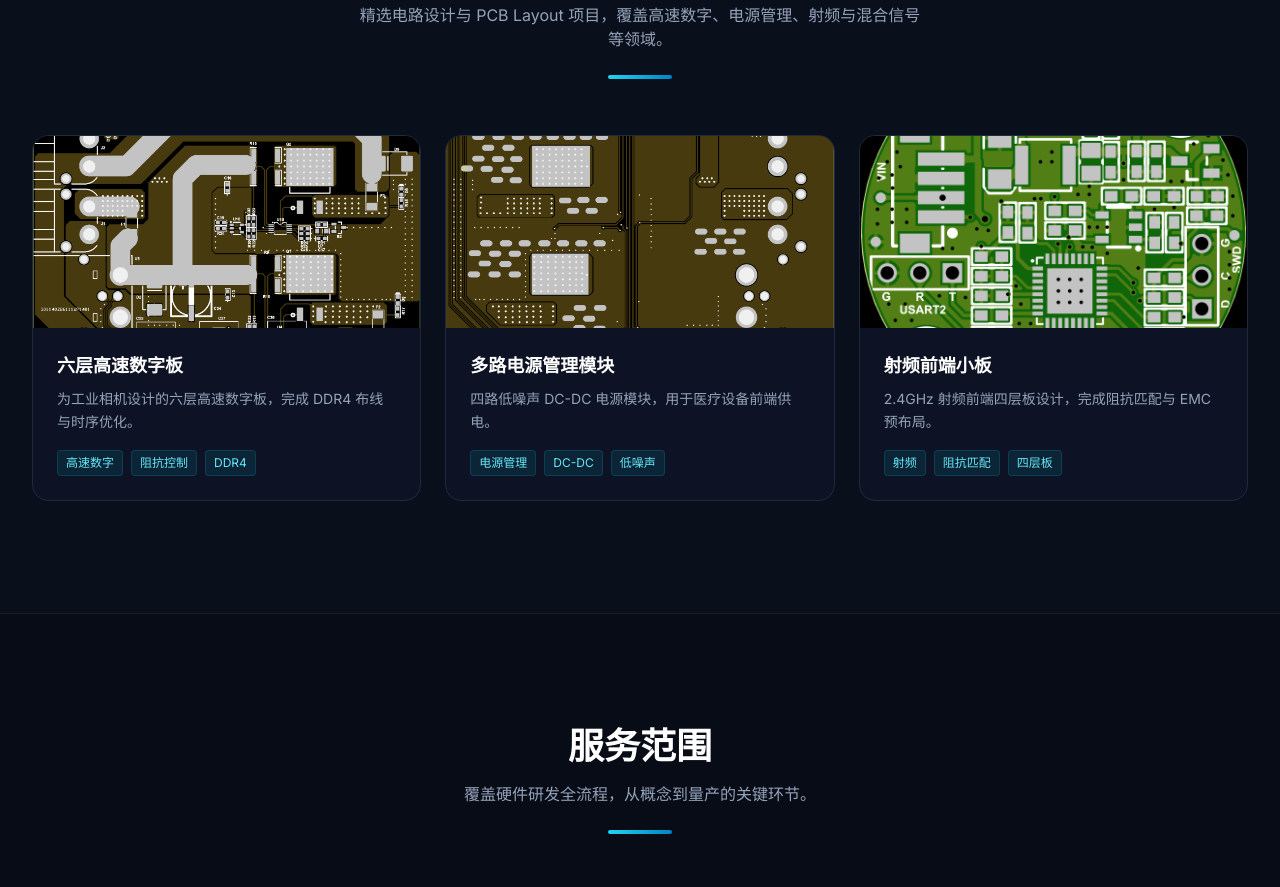
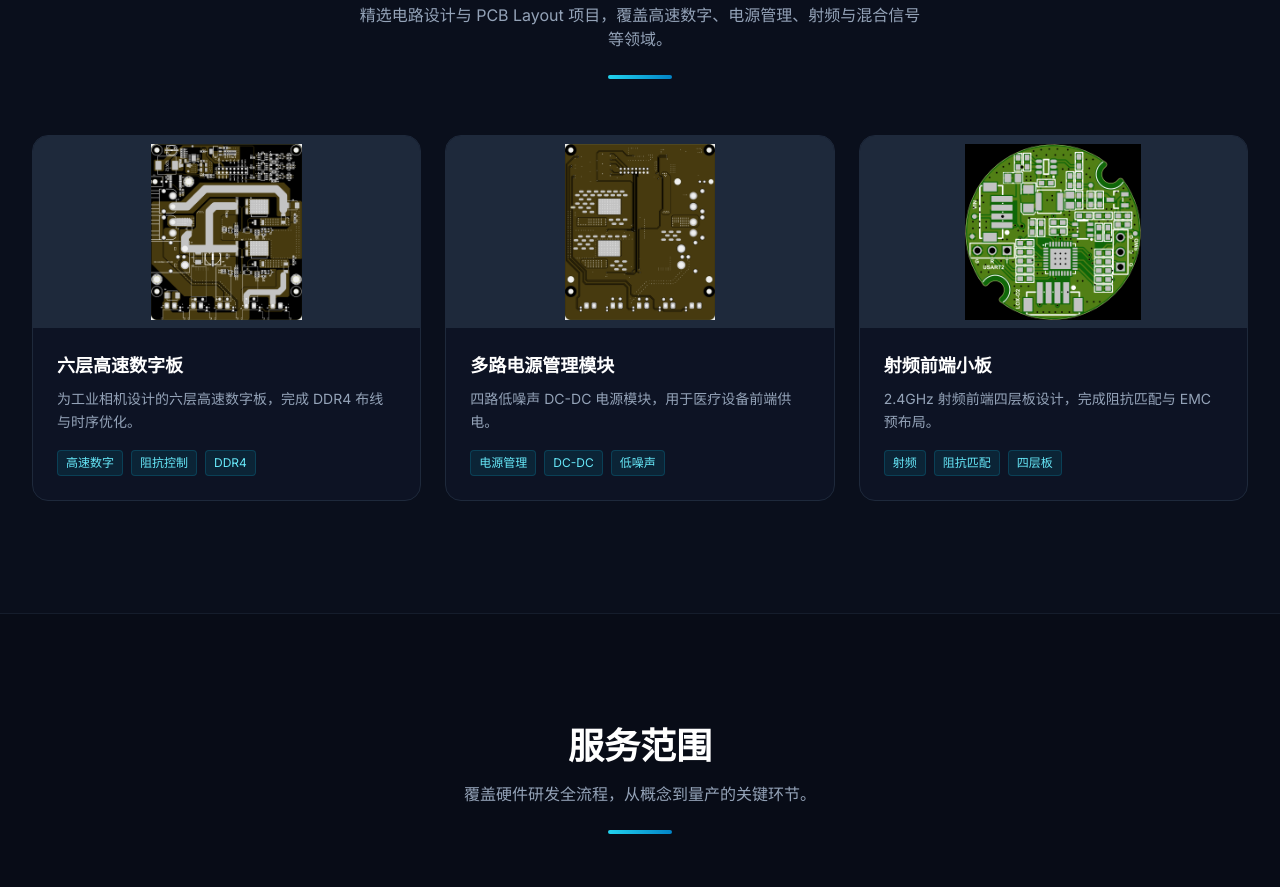
Before and after one commit to Vivianyebo/circuit-site, a plain HTML site: page index.html in a window 1280 px wide. Shown: the part 965-1852 px from the top of the page. Drawn offline with nearby package versions, Linux system fonts and the light colour scheme.

Commit message:
Update index.html

```diff
--- a/index.html
+++ b/index.html
@@ -248,7 +248,7 @@
           <div class="bg-slate-900/60 border border-slate-800 rounded-2xl overflow-hidden hover:-translate-y-2 hover:border-cyan-500/40 transition-all duration-300">
             <div class="h-48 bg-slate-800 flex items-center justify-center overflow-hidden">
               ${item.image
-                ? `<img src="${item.image}" alt="${item.title}" class="w-full h-full object-cover" onerror="this.style.display='none';this.parentElement.innerHTML='<span class=\\'text-slate-600 text-sm\\'>图片加载失败</span>'">`
+                ? `<img src="${item.image}" alt="${item.title}" class="w-full h-full object-contain p-2" onerror="this.style.display='none';this.parentElement.innerHTML='<span class=\\'text-slate-600 text-sm\\'>图片加载失败</span>'">`
                 : '<span class="text-slate-600 text-sm">暂无图片</span>'}
             </div>
             <div class="p-6">
```
